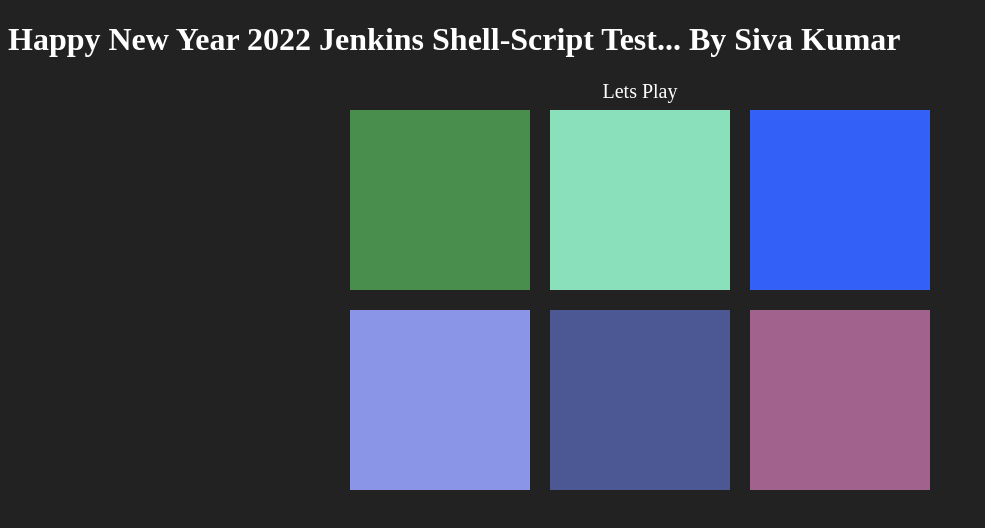
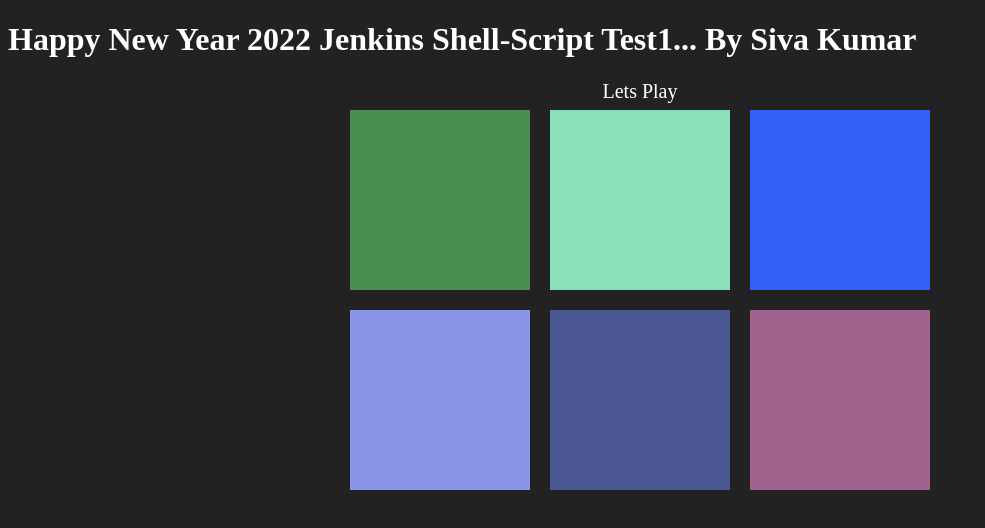
Before and after one commit to SivaKumar2606/webhookjenkinstesting, a plain HTML site: page index.html in a window 1280 px wide. Shown: the whole page, without its empty margins (0-985 px from the left). Drawn offline with Linux system fonts and the light colour scheme.

Commit message:
Update index.html

```diff
--- a/index.html
+++ b/index.html
@@ -8,7 +8,7 @@
 	<title>Color Game</title>
 </head>
 <body>
-	<h1> Happy New Year 2022 Jenkins Shell-Script Test... By Siva Kumar</h1>
+	<h1> Happy New Year 2022 Jenkins Shell-Script Test1... By Siva Kumar</h1>
 	<div id="smallcont">
 		<div></div>
 		<div id="try1">Lets Play</div>
```
